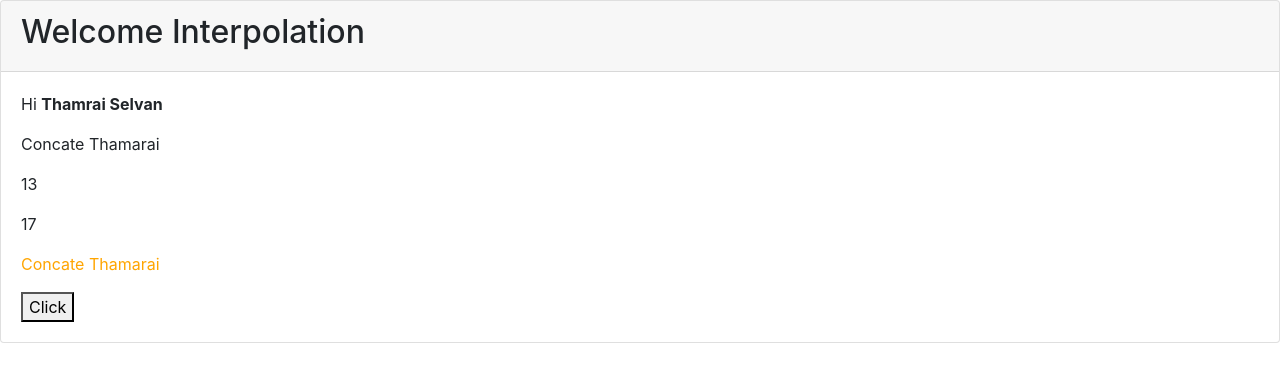
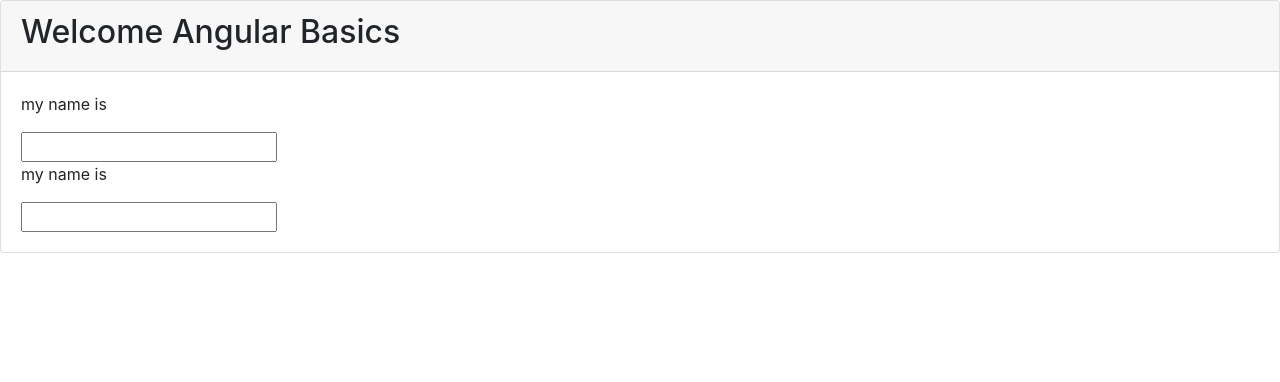
Before and after one commit to thamarais16/Angular_Test_Project, an Angular app: page / in a window 1280 px wide. Shown: the top 382 px of the page. Built offline with nearby package versions, Linux system fonts and the light colour scheme.

Commit message:
2 files modified

```diff
--- a/src/app/interpolation/interpolation.component.html
+++ b/src/app/interpolation/interpolation.component.html
@@ -1,6 +1,6 @@
 <div class="card">
   <div class="card-header">
-    <h2>{{title}} </h2>
+    <h2>Welcome {{title}} </h2>
   </div>
 
   <div class="card-body" style.display="{{'none'}}">
@@ -13,7 +13,7 @@
     <p >{{el.value | slice:0:3}}</p>
   </div>
 
-  <div class="card-body" style.display="{{'block'}}">
+  <div class="card-body" style.display="{{'none'}}">
     <div [innerHTML]="elements"></div>
     <p [innerText]="stings + ' Thamarai' ">
     <img [src]="myImage" height="100" width="100" >
@@ -22,4 +22,32 @@
     <p [style.color]="myColor" [innerText]="stings + ' Thamarai' "></p>
     <button [disabled]="isDisabled">Click</button>
   </div>
+
+  <div class="card-body" [style.display]="'none'">
+    <!-- <button [attr.aria-label]="closeLabel">x</button> -->
+
+    <table border="1">
+      <thead>
+        <tr>
+          <th [attr.colspan]="'2'">{{'id' | titlecase}}</th>
+          <th>{{'name' | titlecase}}</th>
+        </tr>
+      </thead>
+
+      <tbody>
+        <tr>
+          <td [attr.colspan]="'2'">{{'2' | titlecase}}</td>
+          <td>{{'ThamaraiSelvan' | titlecase}}</td>
+        </tr>
+      </tbody>
+    </table>
+  </div>
+
+  <div class="card-body" style.display="{{'block'}}">
+    <p (click)="vals()" id="pTag">my name is {{name}}</p>
+    <input type="text" on-input="name = $any(vels).value" value="" #vels/>
+
+    <p>my name is {{names}}</p>
+    <input type="text" value="" on-input="dis($event)" #vels/>
 </div>
+</div>
--- a/src/app/interpolation/interpolation.component.ts
+++ b/src/app/interpolation/interpolation.component.ts
@@ -7,12 +7,16 @@
   styleUrls: ['./interpolation.component.css']
 })
 export class InterpolationComponent implements OnInit {
-  title= "Welcome Interpolation";
+  title= "Angular Basics";
   myImage: string = "https://homepages.cae.wisc.edu/~ece533/images/fruits.png";
   myColor: string ="orange";
   elements: string = "<p>Hi <b>Thamrai Selvan</b></p>"
   stings: string = "Concate";
   isDisabled: boolean = false;
+  closeLabel: string = "close";
+  name: string ="";
+  names: string ="";
+
   constructor(
    private _date: DatePipe,
   ) { }
@@ -28,5 +32,13 @@
     return 9;
   }
 
+  dis(event: any): string{
+    return this.names = event.target.value;
+  }
+
+  vals(val?: any){
+    document.getElementById("pTag").style.color = "red";
+  }
+
 
 }
```
